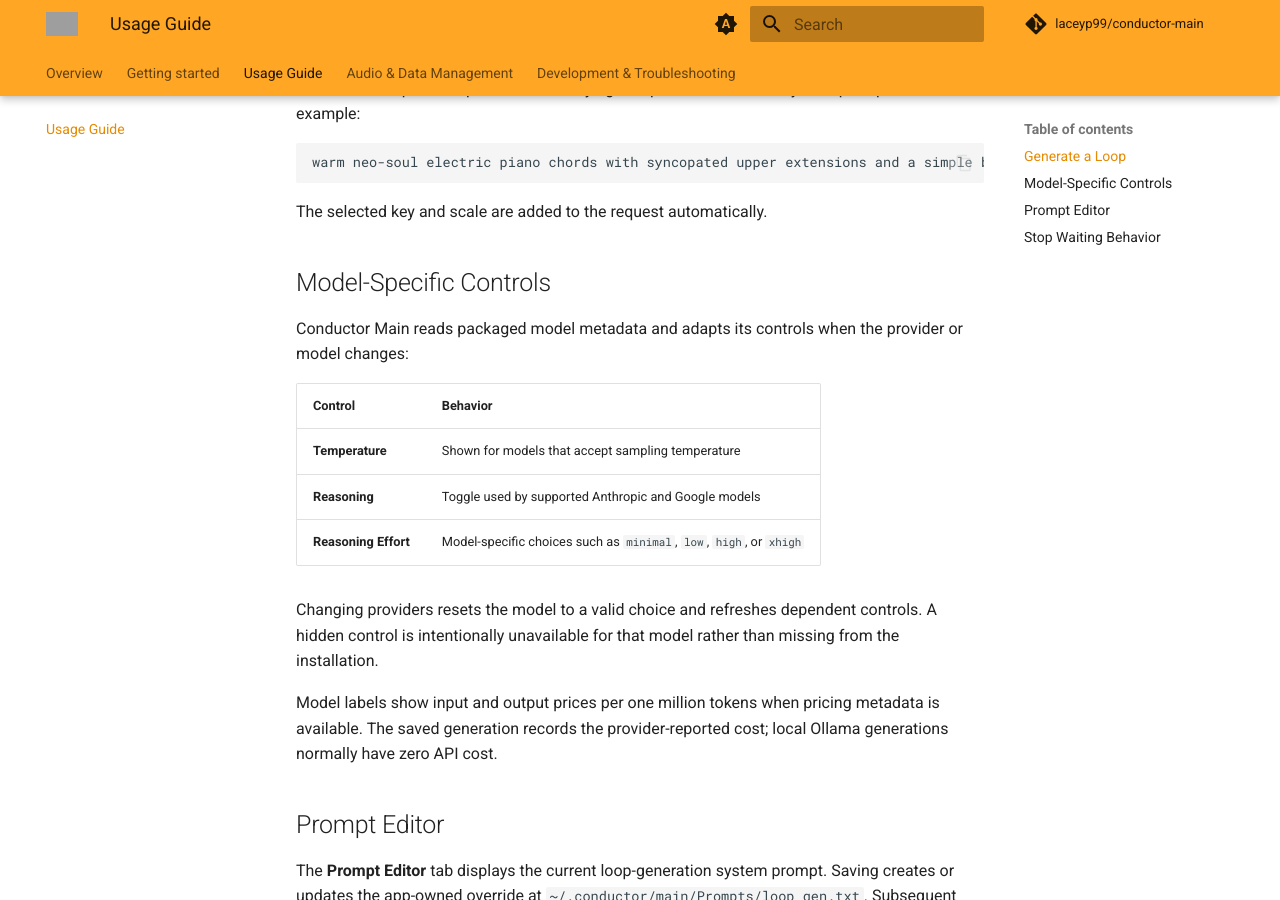
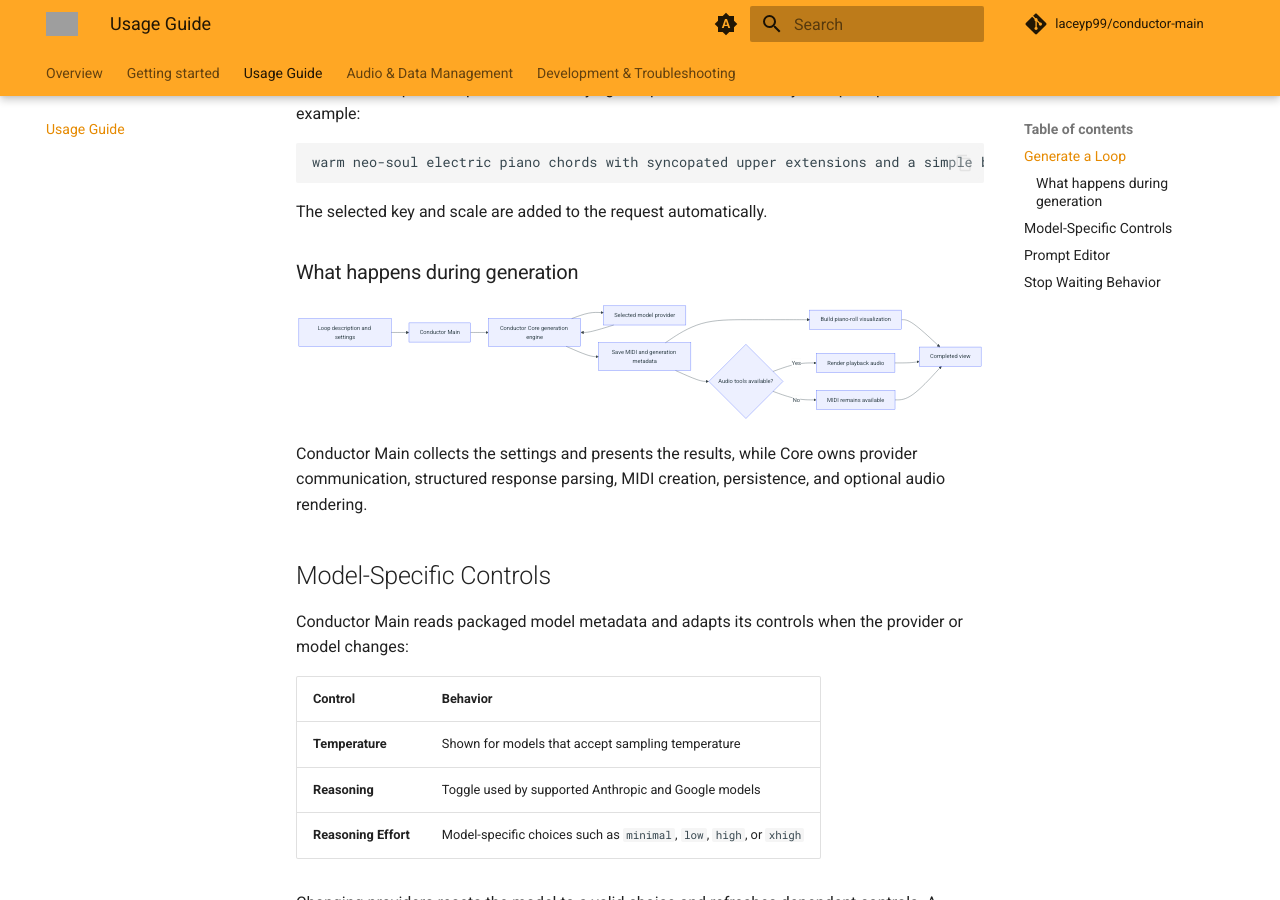
Before and after one commit to laceyp99/conductor-main, an MkDocs documentation site: the page built from docs/usage.md, in a window 1280 px wide and 900 px high, scrolled down 630 px. Built offline with MkDocs 1.6.1 and Material for MkDocs 9.7.7, drawn with Linux system fonts in a browser that asks for light colours; comment, search, counter and statistics services are not loaded; grey boxes are pictures that could not be loaded.

Commit message:
docs: add mermaid workflow diagrams

````diff
--- a/docs/usage.md
+++ b/docs/usage.md
@@ -25,6 +25,28 @@ warm neo-soul electric piano chords with syncopated upper extensions and a simpl
 
 The selected key and scale are added to the request automatically.
 
+### What happens during generation
+
+```mermaid
+flowchart LR
+    Input[Loop description and settings] --> UI[Conductor Main]
+    UI --> Core[Conductor Core generation engine]
+    Core --> Provider[Selected model provider]
+    Provider --> Core
+    Core --> Save[Save MIDI and generation metadata]
+    Save --> Visualize[Build piano-roll visualization]
+    Save --> Audio{Audio tools available?}
+    Audio -->|Yes| Render[Render playback audio]
+    Audio -->|No| MidiOnly[MIDI remains available]
+    Visualize --> Results[Completed view]
+    Render --> Results
+    MidiOnly --> Results
+```
+
+Conductor Main collects the settings and presents the results, while Core owns
+provider communication, structured response parsing, MIDI creation, persistence,
+and optional audio rendering.
+
 ## Model-Specific Controls
 
 Conductor Main reads packaged model metadata and adapts its controls when the provider or model changes:
@@ -50,3 +72,13 @@ Deleting the override file returns the app to Core's packaged prompt.
 ## Stop Waiting Behavior
 
 Generation runs in a background thread so Gradio can continue yielding status updates. **Stop Waiting** detaches the UI from the current wait, but it cannot cancel a provider request already in flight. The provider may still finish and incur cost after the UI stops displaying progress.
+
+```mermaid
+flowchart TD
+    Start[Generate Loop] --> Request[Provider request begins]
+    Request --> Waiting{Still waiting?}
+    Waiting -->|Provider finishes| Results[Show generated results]
+    Waiting -->|Stop Waiting clicked| Detached[UI stops showing progress]
+    Detached --> InFlight[Provider request may remain in flight]
+    InFlight --> Cost[Request may finish and incur cost]
+```
--- a/mkdocs.yml
+++ b/mkdocs.yml
@@ -40,6 +40,13 @@ theme:
 plugins:
   - search
 
+markdown_extensions:
+  - pymdownx.superfences:
+      custom_fences:
+        - name: mermaid
+          class: mermaid
+          format: !!python/name:pymdownx.superfences.fence_code_format
+
 nav:
   - Overview: index.md
   - Getting started: getting-started.md
````
Also changed, not shown: docs/audio-and-data.md (+13 -0 lines).
